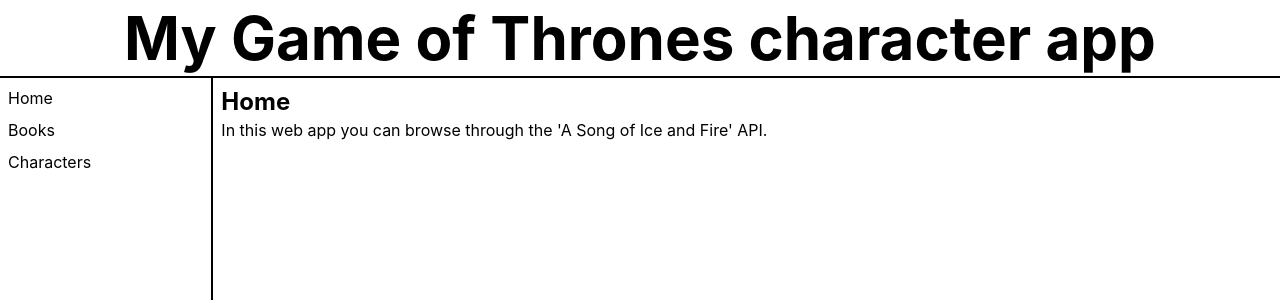
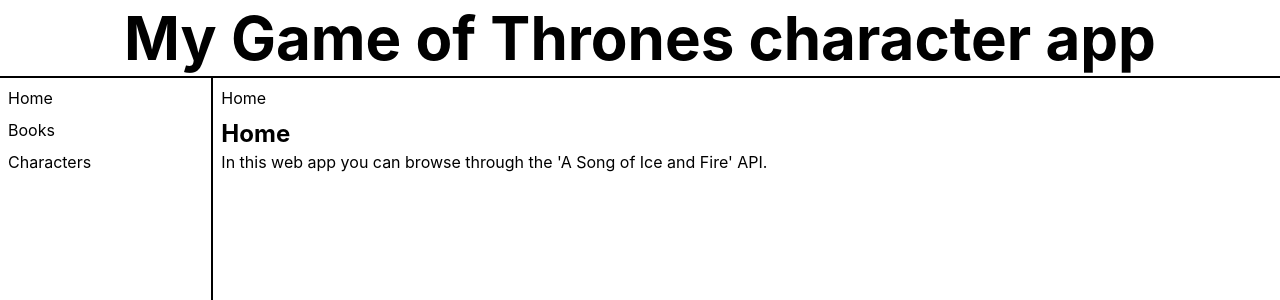
Before and after one commit to Leejjon/react-spa-got-breadcrumbs, a React (Vite) app: page / in a window 1280 px wide. Shown: the top 300 px of the page. Built offline with nearby package versions, Linux system fonts and the light colour scheme.

Commit message:
Added basic breadcrumbs

```diff
--- a/src/App.tsx
+++ b/src/App.tsx
@@ -1,4 +1,5 @@
 import { Link, Outlet } from "react-router";
+import { Breadcrumbs } from "./components/breadcrumbs";
 
 function App() {
 
@@ -13,6 +14,7 @@
                 <Link to="/characters">Characters</Link>
             </div>
             <div id="content" className="col-span-10 p-2">
+                <Breadcrumbs />
                 <Outlet />
             </div>
         </div >
--- /dev/null
+++ b/src/components/breadcrumbs.tsx
@@ -0,0 +1,25 @@
+import { Fragment } from "react";
+import { Link, useLocation } from "react-router";
+
+export function Breadcrumbs() {
+    const pathname = useLocation().pathname;
+    console.log(pathname);
+    const pathSegments = pathname.split('/').filter(segment => segment !== '');
+    return (
+        <div className="mb-2">
+            <Link to="/" key="breadcrumb0">Home</Link>{pathname === '/' ? '' : ' -> '}
+            {pathSegments.map((segment, index) => {
+                const renderBreadcrumbSeparation = index > 0 && ' -> ';
+                const url = `/${pathSegments.slice(0, index + 1).join('/')}`;
+                return (
+                    <Fragment key={`breadcrumb${index + 1}`}>
+                        {renderBreadcrumbSeparation}
+                        <Link to={url}>
+                            <span className="capitalize">{segment}</span>
+                        </Link>
+                    </Fragment>
+                );
+            })}
+        </div>
+    );
+}
--- a/src/main.tsx
+++ b/src/main.tsx
@@ -39,7 +39,7 @@
 createRoot(document.getElementById('root')!).render(
   <StrictMode>
     <QueryClientProvider client={queryClient}>
-    <RouterProvider router={router} />
+      <RouterProvider router={router} />
     </QueryClientProvider>
   </StrictMode>,
 );
```
